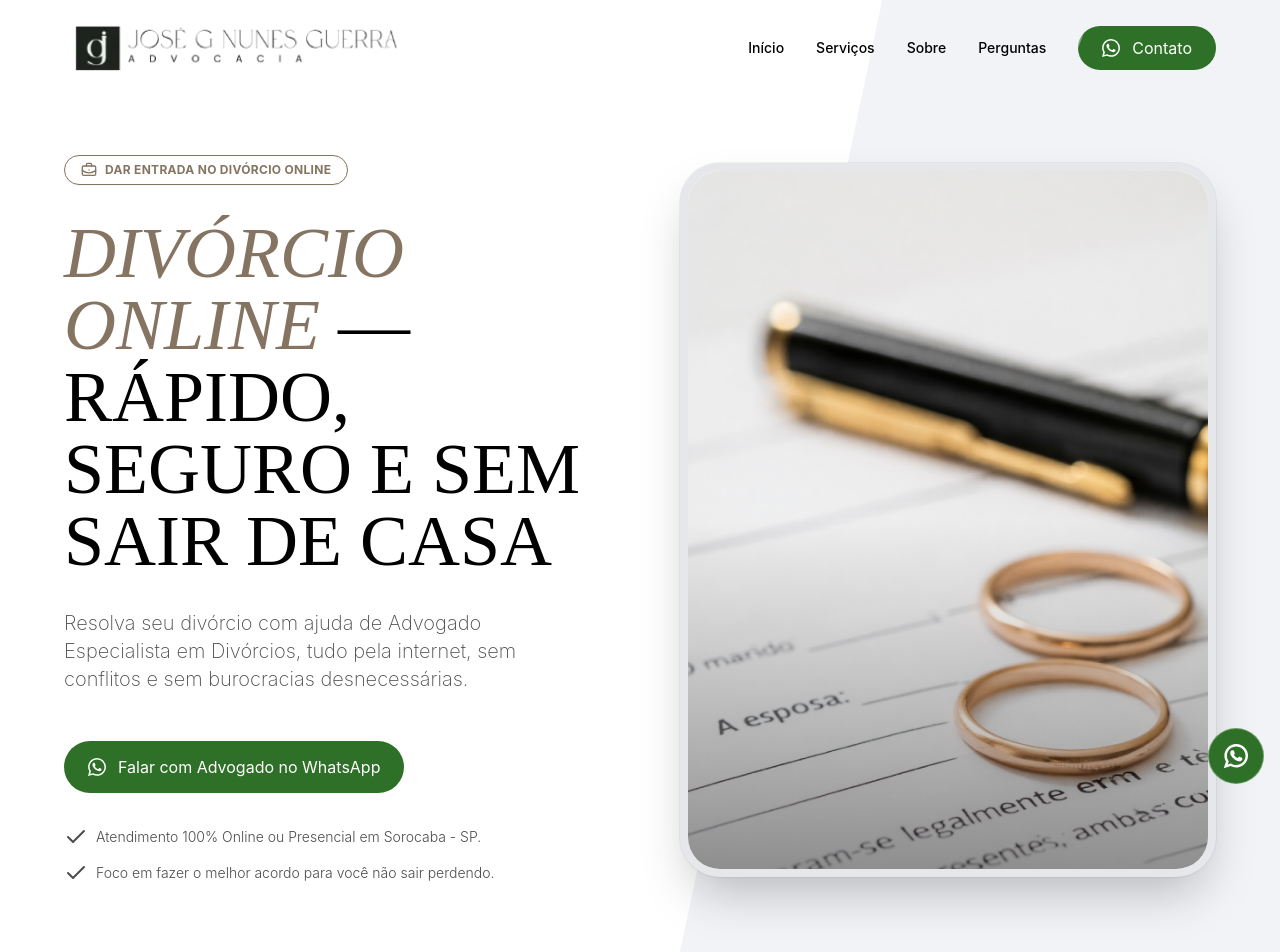
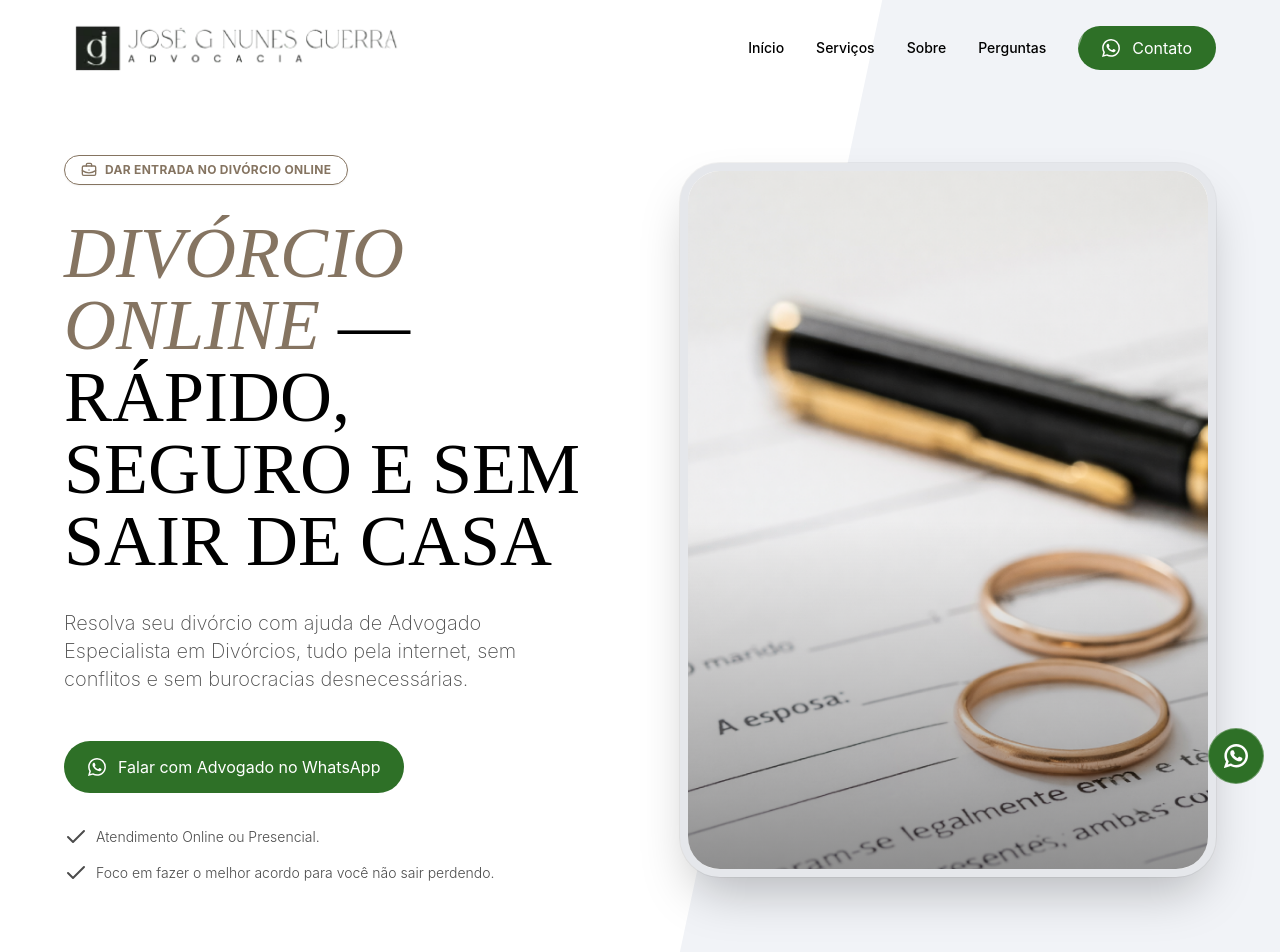
Before and after one commit to Paper-Street-Softwares/LPS-Jose-Guerra-Divorcio-Online, a React (Vite) app: page / in a window 1280 px wide. Shown: the top 952 px of the page. Built offline with nearby package versions, Linux system fonts and the light colour scheme.

Commit message:
feat: Remove cidade

```diff
--- a/src/content/content.jsx
+++ b/src/content/content.jsx
@@ -147,7 +147,7 @@ const content = {
       obsHero: {
         icon: <LucideIdCard />,
         iconTwo: <LucideIdCard />,
-        text: "Atendimento 100% Online ou Presencial em Sorocaba - SP.",
+        text: "Atendimento Online ou Presencial.",
         textTwo: "Foco em fazer o melhor acordo para você não sair perdendo.",
       },
       secondaryCta: "Contato",
```
